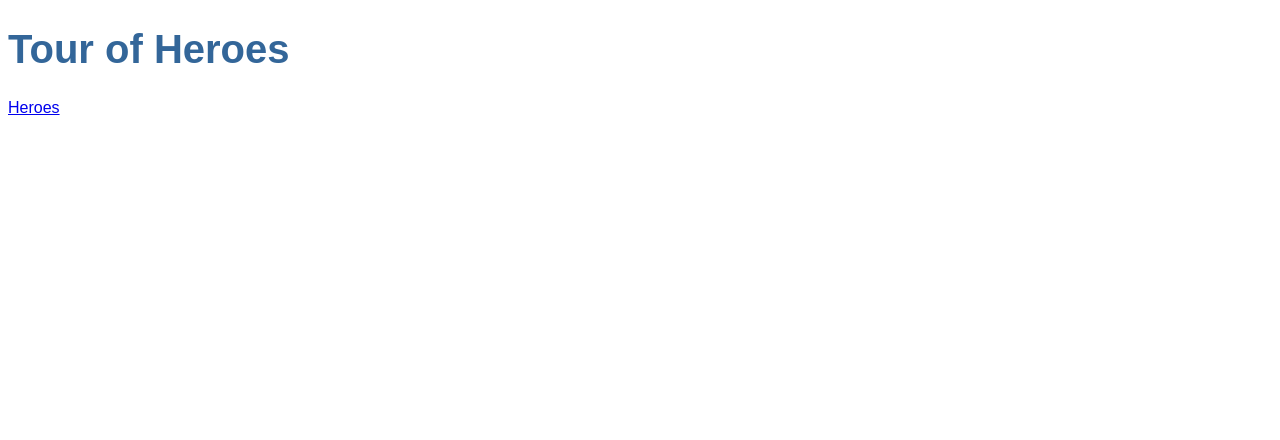
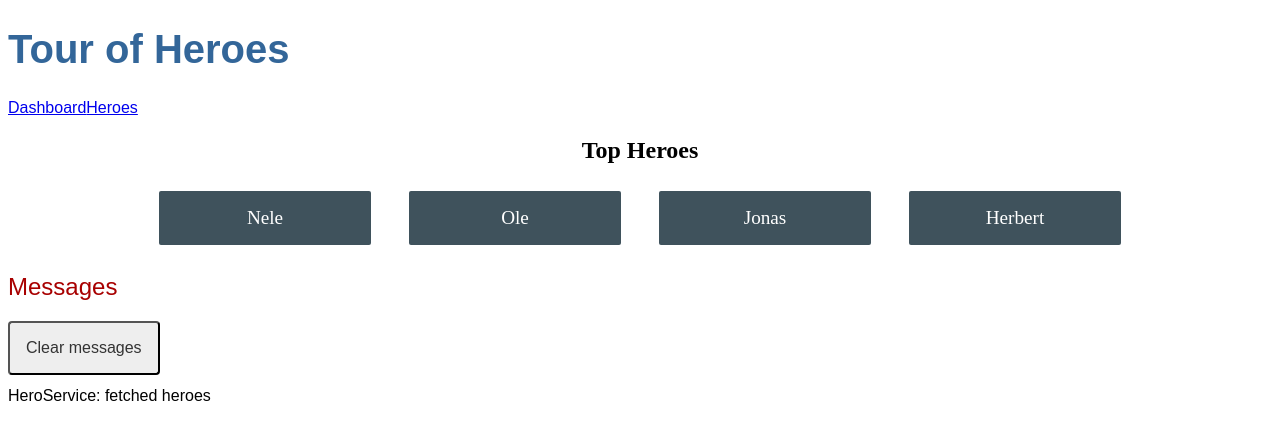
Before and after one commit to Zyrone05/Heros, an Angular app: page /dashboard in a window 1280 px wide. Before the commit this address led to /. Shown: the top 440 px of the page. Built offline with nearby package versions, Linux system fonts and the light colour scheme.

Commit message:
Navigation Hinzfügen

```diff
--- a/src/app/app-routing.module.ts
+++ b/src/app/app-routing.module.ts
@@ -1,8 +1,13 @@
 import { NgModule } from '@angular/core';
 import { RouterModule, Routes } from '@angular/router';
 import { HeroesComponent } from './heroes/heroes.component';
+import { DashboardComponent} from "./dashboard/dashboard.component";
+import { HeroDetailComponent} from "./hero-detail/hero-detail.component";
 
 const routes: Routes = [
+  { path: '', redirectTo: '/dashboard', pathMatch: 'full' },
+  { path: 'dashboard', component: DashboardComponent },
+  { path: 'detail/:id', component: HeroDetailComponent },
   { path: 'heroes', component: HeroesComponent }
 ];
 
--- a/src/app/app.component.html
+++ b/src/app/app.component.html
@@ -1,5 +1,6 @@
 <h1>{{title}}</h1>
 <nav>
+    <a routerLink="/dashboard">Dashboard</a>
     <a routerLink="/heroes">Heroes</a>
 </nav>
 <router-outlet></router-outlet>
--- a/src/app/app.module.ts
+++ b/src/app/app.module.ts
@@ -6,13 +6,15 @@
 import { HeroDetailComponent } from './hero-detail/hero-detail.component';
 import { MessagesComponent } from './messages/messages.component';
 import { AppRoutingModule } from './app-routing.module';
+import { DashboardComponent } from './dashboard/dashboard.component';
 
 @NgModule({
   declarations: [
     AppComponent,
     HeroesComponent,
     HeroDetailComponent,
-    MessagesComponent
+    MessagesComponent,
+    DashboardComponent
   ],
   imports: [
     BrowserModule,
--- /dev/null
+++ b/src/app/dashboard/dashboard.component.css
@@ -0,0 +1,50 @@
+/* DashboardComponent's private CSS styles */
+
+h2 {
+  text-align: center;
+}
+
+.heroes-menu {
+  padding: 0;
+  margin: auto;
+  max-width: 1000px;
+
+  /* flexbox */
+  display: flex;
+  flex-direction: row;
+  flex-wrap: wrap;
+  justify-content: space-around;
+  align-content: flex-start;
+  align-items: flex-start;
+}
+
+a {
+  background-color: #3f525c;
+  border-radius: 2px;
+  padding: 1rem;
+  font-size: 1.2rem;
+  text-decoration: none;
+  display: inline-block;
+  color: #fff;
+  text-align: center;
+  width: 100%;
+  min-width: 70px;
+  margin: .5rem auto;
+  box-sizing: border-box;
+
+  /* flexbox */
+  order: 0;
+  flex: 0 1 auto;
+  align-self: auto;
+}
+
+@media (min-width: 600px) {
+  a {
+    width: 18%;
+    box-sizing: content-box;
+  }
+}
+
+a:hover {
+  background-color: #000;
+}
--- /dev/null
+++ b/src/app/dashboard/dashboard.component.html
@@ -0,0 +1,7 @@
+<h2>Top Heroes</h2>
+<div class="heroes-menu">
+  <a *ngFor="let hero of heroes"
+      routerLink="/detail/{{hero.id}}">
+    {{hero.name}}
+  </a>
+</div>
--- /dev/null
+++ b/src/app/dashboard/dashboard.component.ts
@@ -0,0 +1,22 @@
+import { Component, OnInit } from '@angular/core';
+import { Hero } from '../hero';
+import { HeroService } from '../hero.service';
+
+@Component({
+  selector: 'app-dashboard',
+  templateUrl: './dashboard.component.html',
+  styleUrls: ['./dashboard.component.css']
+})
+export class DashboardComponent implements OnInit{
+  heroes: Hero[] = [];
+  constructor(private heroService: HeroService) {  }
+
+  ngOnInit(): void {
+    this.getHeroes();
+  }
+
+  getHeroes(): void{
+    this.heroService.getHeroes()
+    .subscribe(heroes => this.heroes = heroes.slice(1, 5));
+ }
+}
--- a/src/app/hero-detail/hero-detail.component.html
+++ b/src/app/hero-detail/hero-detail.component.html
@@ -6,5 +6,5 @@
     <label for="hero-name">Hero name:</label>
     <input id="hero-name" [(ngModel)]="hero.name" placeholder="name">
   </div>
-
+  <button type="button" (click)="goBack()">go back</button>
 </div>
--- a/src/app/hero-detail/hero-detail.component.ts
+++ b/src/app/hero-detail/hero-detail.component.ts
@@ -1,11 +1,35 @@
-import {Component, Input} from '@angular/core';
+import { Component, OnInit } from '@angular/core';
+import { ActivatedRoute } from '@angular/router';
+import { Location } from '@angular/common';
+
 import { Hero } from '../hero';
+import { HeroService } from '../hero.service';
 
 @Component({
   selector: 'app-hero-detail',
   templateUrl: './hero-detail.component.html',
-  styleUrls: ['./hero-detail.component.css']
+  styleUrls: [ './hero-detail.component.css' ]
 })
-export class HeroDetailComponent {
-  @Input() hero?: Hero
+export class HeroDetailComponent implements OnInit {
+  hero: Hero | undefined;
+
+  constructor(
+    private route: ActivatedRoute,
+    private heroService: HeroService,
+    private location: Location
+  ) {}
+
+  ngOnInit(): void {
+    this.getHero();
+  }
+
+  getHero(): void {
+    const id = Number(this.route.snapshot.paramMap.get('id'));
+    this.heroService.getHero(id)
+      .subscribe(hero => this.hero = hero);
+  }
+
+  goBack(): void {
+    this.location.back();
+  }
 }
--- a/src/app/hero.service.ts
+++ b/src/app/hero.service.ts
@@ -18,4 +18,12 @@
     this.messageService.add('HeroService: fetched heroes');
     return heroes;
   }
+
+  getHero(id: number): Observable<Hero>{
+    // For now, assume that a hero with the specified `id` always exists.
+    // Error handling will be added in the next step of the tutorial.
+    const hero = HEROES.find(h => h.id === id)!;
+    this.messageService.add(`HeroService: fetched hero id=${id}`);
+    return of (hero);
+  }
 }
--- a/src/app/heroes/heroes.component.html
+++ b/src/app/heroes/heroes.component.html
@@ -2,14 +2,13 @@
 
 <ul class="heroes">
   <li *ngFor="let hero of heroes">
-    <button [class.selected]="hero === selectedHero" type="button" (click)="onselect(hero)">
-      <span class="badge">{{hero.id}}</span>
-      <span class="name">{{hero.name}}</span>
-    </button>
+    <a routerLink="/detail/{{hero.id}}">
+      <span class="badge">  {{hero.id}} </span>  {{hero.name}}
+    </a>
   </li>
 </ul>
 
-<app-hero-detail [hero]="selectedHero"></app-hero-detail>
+
 
 <!--<div *ngIf="selectedHero">
 <h2>{{selectedHero.name | uppercase}} Details</h2>
--- a/src/app/heroes/heroes.component.ts
+++ b/src/app/heroes/heroes.component.ts
@@ -1,8 +1,7 @@
-import { Component, OnInit  } from '@angular/core';
-import { Hero               } from "../hero";
-import { HeroService        } from '../hero.service';
-import { MessageService     } from '../message.service';
+import { Component, OnInit } from '@angular/core';
 
+import { Hero } from '../hero';
+import { HeroService } from '../hero.service';
 
 @Component({
   selector: 'app-heroes',
@@ -10,22 +9,16 @@
   styleUrls: ['./heroes.component.css']
 })
 export class HeroesComponent implements OnInit {
+  heroes: Hero[] = [];
 
-  selectedHero?: Hero;
-  heroes:Hero[] = [];
-  ngOnInit() {
+  constructor(private heroService: HeroService) { }
+
+  ngOnInit(): void {
+    this.getHeroes();
   }
 
-  constructor(private heroService: HeroService, private messageService: MessageService)
-  { }
-
-  onselect(hero: Hero): void {
-    this.selectedHero = hero;
-    this.messageService.add(`HeroesComponent: Selected hero id=${hero.id}`);
-  }
-
-  getHeroes():void{
+  getHeroes(): void {
     this.heroService.getHeroes()
-        .subscribe(heroes =>this.heroes = heroes);
+      .subscribe(heroes => this.heroes = heroes);
   }
 }
```
Also changed, not shown: 1 other file (tests, documents, lock files or other folders).
